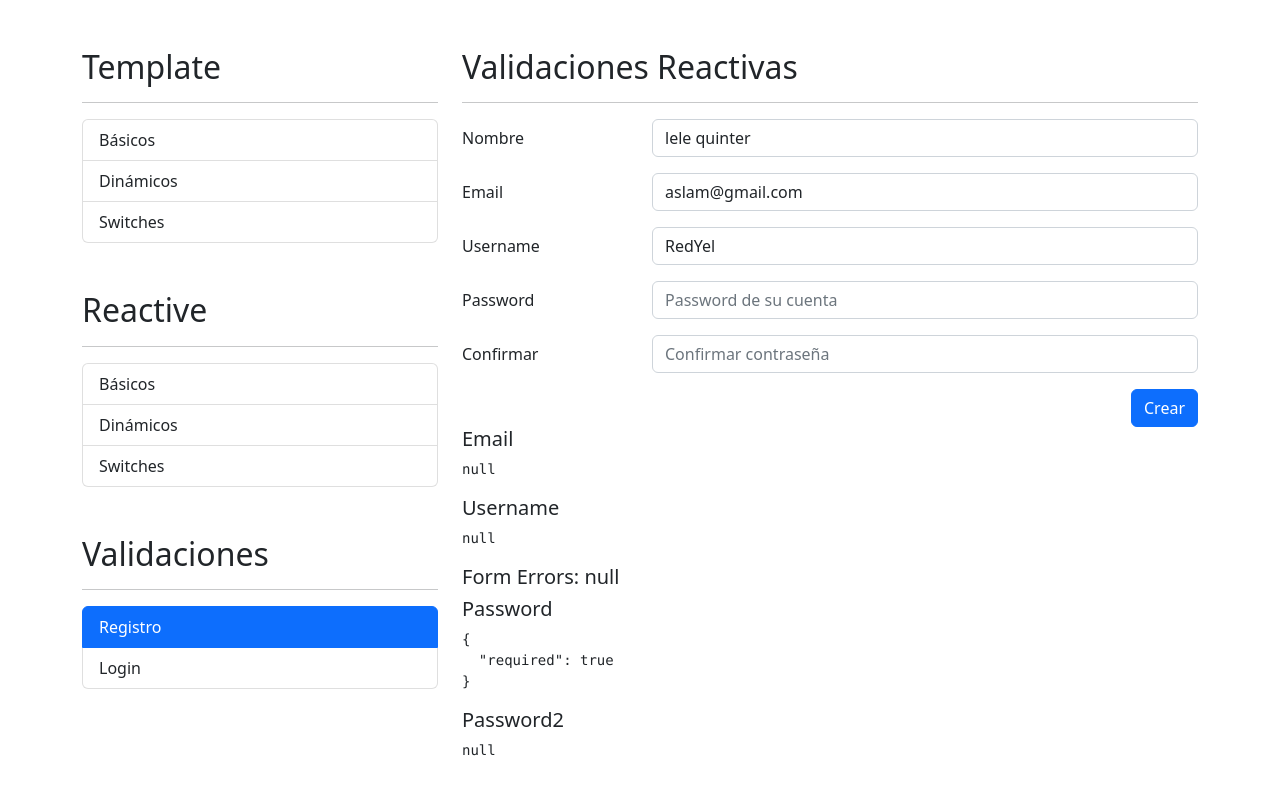
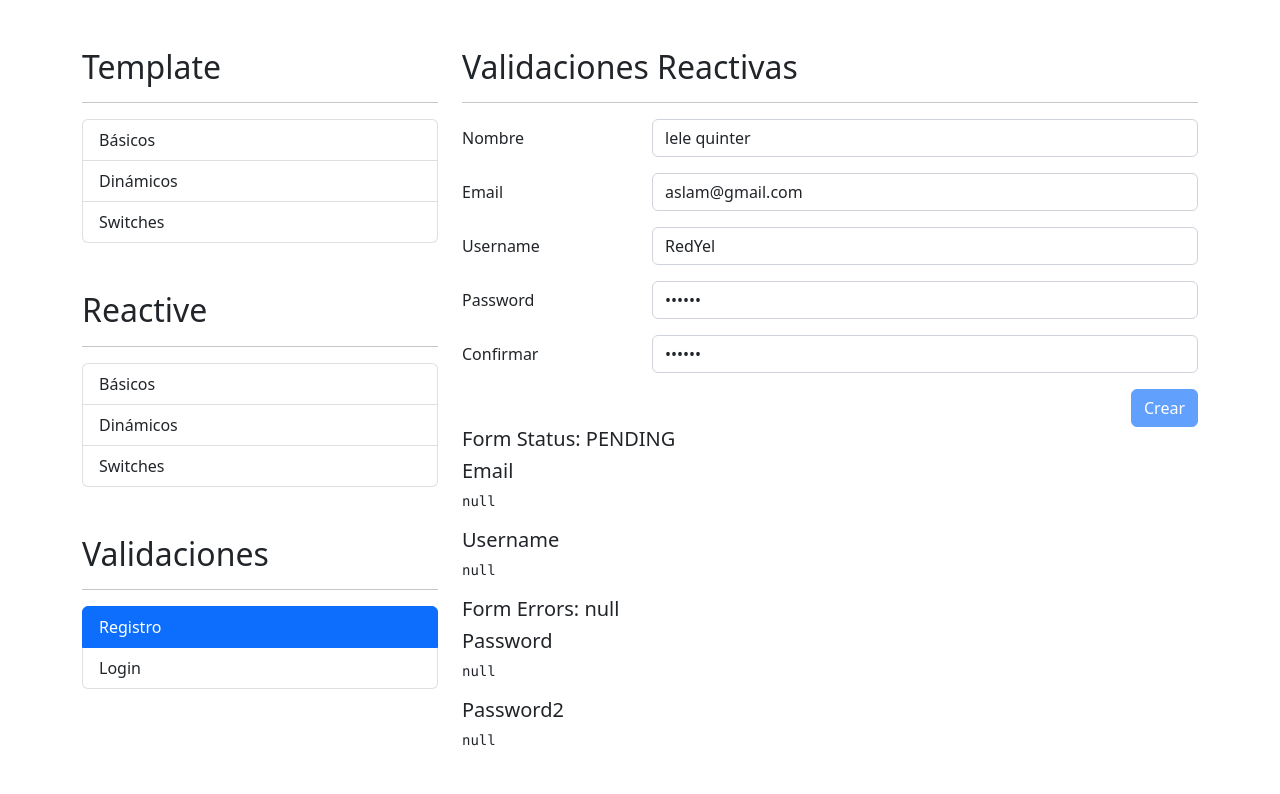
Before and after one commit to lelequinter/06-formulariosApp, an Angular app: page /auth/registro in a window 1280 px wide. Shown: the top 794 px of the page. Built offline with nearby package versions, Linux system fonts and the light colour scheme; no server answers.

Commit message:
Estado del formulario

```diff
--- a/src/app/auth/pages/registro/registro.component.html
+++ b/src/app/auth/pages/registro/registro.component.html
@@ -98,7 +98,11 @@
       <!-- Botton submit -->
       <div class="row">
         <div class="col">
-          <button class="btn btn-primary float-end" type="submit">
+          <button
+            class="btn btn-primary float-end"
+            type="submit"
+            [disabled]="miFormulario.pending"
+            >
             Crear
           </button>
         </div>
@@ -112,6 +116,8 @@
 <h5>Nombre</h5>
 <pre>{{ miFormulario.controls['nombre'].errors | json }}</pre>
 -->
+<h5>Form Status: {{ miFormulario.status }}</h5>
+
 <h5>Email</h5>
 <pre>{{ miFormulario.controls['email'].errors | json }}</pre>
 
--- a/src/app/auth/pages/registro/registro.component.ts
+++ b/src/app/auth/pages/registro/registro.component.ts
@@ -31,7 +31,9 @@
     this.miFormulario.reset({
       nombre: 'lele quinter',
       email: 'aslam@gmail.com',
-      username: 'RedYel'
+      username: 'RedYel',
+      password: '123456',
+      password2: '123456'
     })
   }
 
--- a/src/app/shared/validators/email-validator.service.ts
+++ b/src/app/shared/validators/email-validator.service.ts
@@ -2,7 +2,7 @@
 import { Injectable } from '@angular/core';
 import { AbstractControl, AsyncValidator, ValidationErrors } from '@angular/forms';
 import { Observable } from 'rxjs';
-import { map } from 'rxjs/operators'
+import { map, delay } from 'rxjs/operators'
 
 @Injectable({
   providedIn: 'root'
@@ -16,6 +16,7 @@
     // console.log(email);
     return this.http.get<any[]>(`http://localhost:3000/usuarios?q=${email}`)
       .pipe(
+        delay(3000),
         map(resp => {
           return (resp.length === 0)
             ? null
```
